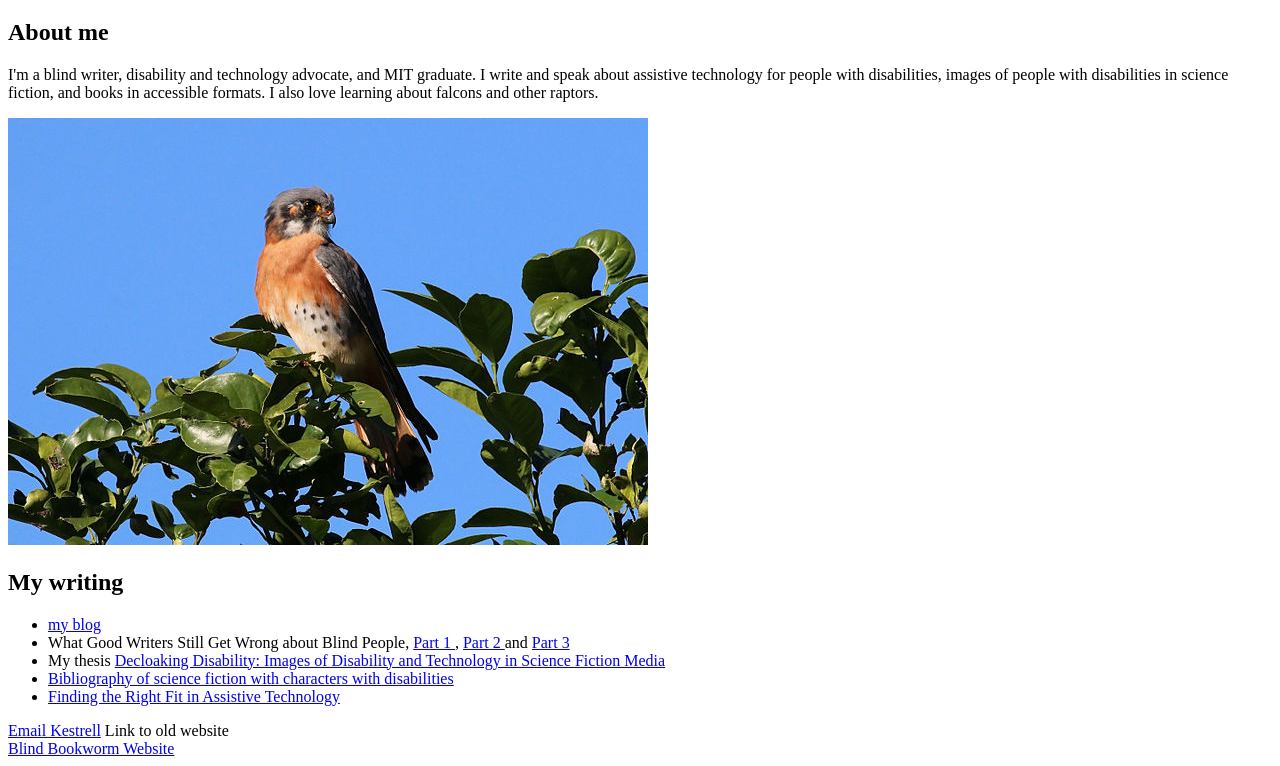
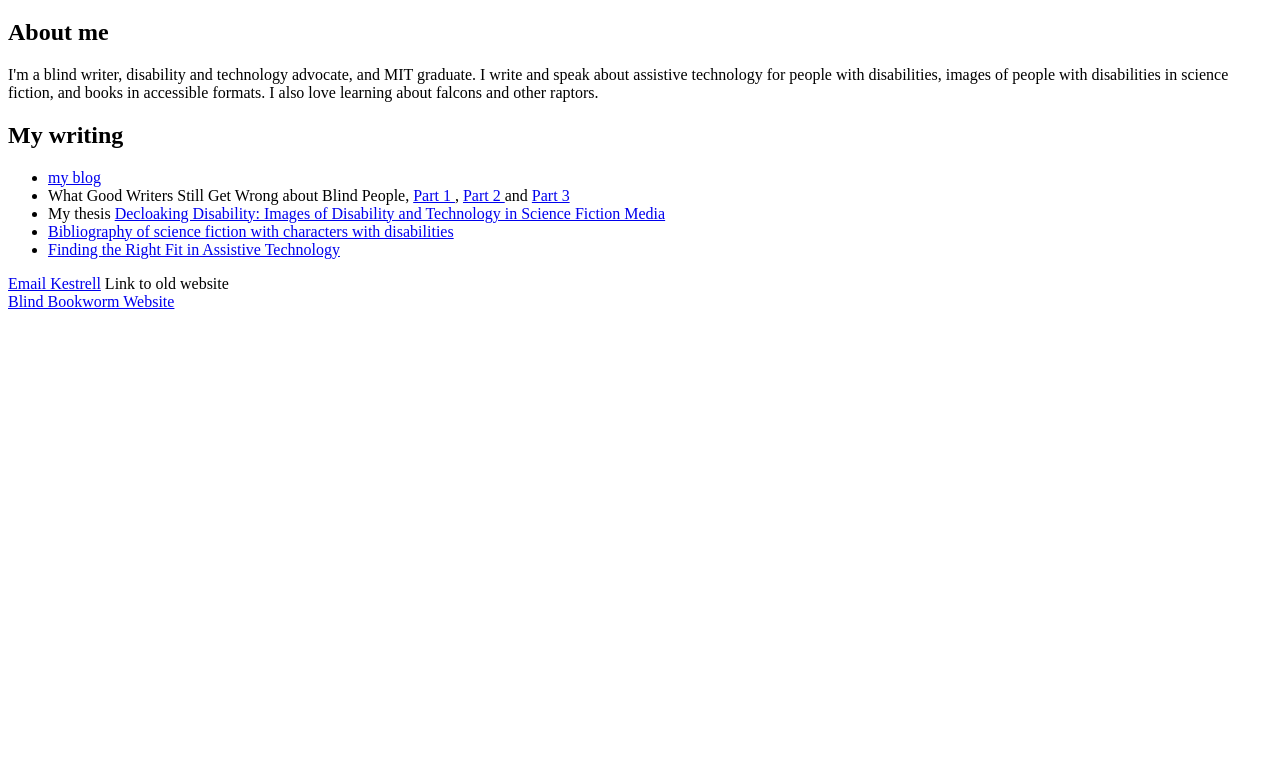
Before and after one commit to Kestrell13/kestrell13.github.io, a plain HTML site: page index.html in a window 1280 px wide. Shown: the part 61-827 px from the top of the page. After the commit the page ends 800 px from the top, so only its background shows below. Drawn offline with Linux system fonts and the light colour scheme.

Commit message:
Add files via upload

```diff
--- a/index.html
+++ b/index.html
@@ -12,8 +12,6 @@
 
 		<h2>About me</h2>
 I'm a blind writer, disability and technology advocate, and MIT graduate. I write and speak about assistive technology for people with disabilities, images of people with disabilities in science fiction, and books in accessible formats. I also love learning about falcons and other raptors.
-<p><img src="american_kestrel_male.jpg" alt="Male kestrel with brick-red feathers and slate-blue face markings perched on a tree branch" width="640" height="427"></p>
-
 <h2>My writing</h2>
 		<ul>
 			<li><a href="https://kestrell.dreamwidth.org">my blog</a>
```
